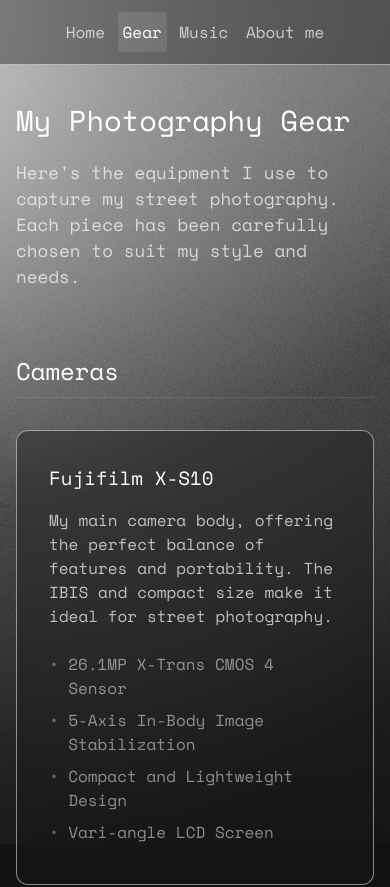
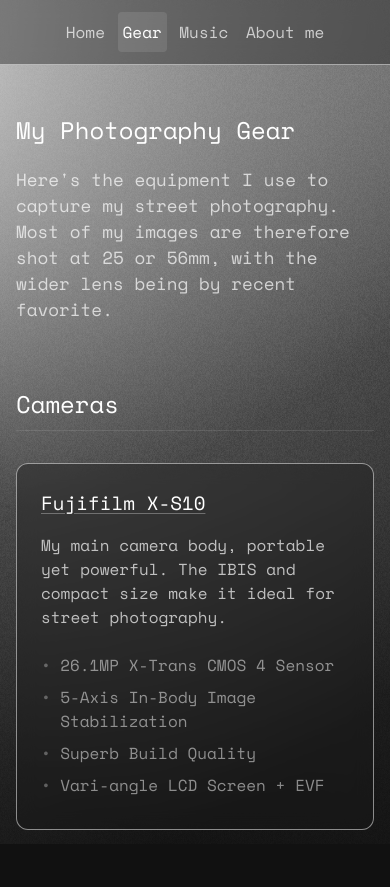
Before and after one commit to ccandour/photo-portfolio, a SvelteKit app: page /gear in a window 390 px wide. Shown: the top 887 px of the page. Built offline with nearby package versions, Linux system fonts and the light colour scheme.

Commit message:
feat: add gear links and change the text on the site to be less cringe

```diff
--- a/src/lib/data/gear.ts
+++ b/src/lib/data/gear.ts
@@ -4,56 +4,61 @@
   {
     type: 'camera',
     name: 'Fujifilm X-S10',
-    description: 'My main camera body, offering the perfect balance of features and portability. The IBIS and compact size make it ideal for street photography.',
+    description: 'My main camera body, portable yet powerful. The IBIS and compact size make it ideal for street photography.',
     specs: [
       '26.1MP X-Trans CMOS 4 Sensor',
       '5-Axis In-Body Image Stabilization',
-      'Compact and Lightweight Design',
-      'Vari-angle LCD Screen'
-    ]
+      'Superb Build Quality',
+      'Vari-angle LCD Screen + EVF',
+    ],
+    url: 'https://fujifilm-x.com/global/products/cameras/x-s10/'
   },
   {
     type: 'lens',
     name: 'Viltrox 56mm f/1.4',
-    description: 'My portrait lens of choice. The 85mm equivalent focal length and wide aperture create beautiful subject separation and bokeh.',
+    description: 'My AF lens of choice. The 85mm equivalent focal length and wide aperture create beautiful subject separation and bokeh.',
     specs: [
       'Fast f/1.4 Maximum Aperture',
-      'Ideal Portrait Focal Length',
+      'Ideal Focal Length for Narrower Street Shots',
       'Excellent Build Quality',
-      'Electronic Aperture Control'
-    ]
+      'Decent Autofocus',
+    ],
+    url: 'https://viltrox.com/products/viltrox-af-56mm-f14-x-mount-lens'
   },
   {
     type: 'lens',
     name: 'TTArtisan 25mm f/2.0',
-    description: 'My go-to lens for street photography. The 37.5mm equivalent focal length provides a natural perspective, perfect for environmental shots.',
+    description: 'My go-to lens for street photography. The 37.5mm equivalent focal length is perfect for creating layered compositions.',
     specs: [
       'Compact All-Metal Construction',
       'Manual Focus Design',
-      'Close Focus Distance: 25cm',
+      'Sharp Optics with Minimal Distortion',
       'Click-Stop Aperture Ring'
-    ]
+    ],
+    url: 'https://www.ttartisan.com/?list_10/152.html'
   },
   {
     type: 'accessory',
     name: 'Think Tank Mirrorless Mover 20 v2',
-    description: 'My everyday camera bag. Perfectly sized for a mirrorless setup with room for extra lenses and accessories.',
+    description: 'My everyday camera bag. Perfectly fits my camera plus the two lenses I own.',
     specs: [
       'Water-Resistant Fabric',
-      'Dedicated Tablet Compartment',
-      'Removable Shoulder Strap',
+      'Magnetic Closure',
+      'Padded Interior Dividers',
       'Front Organizer Pocket'
-    ]
+    ],
+    url: 'https://www.thinktankphoto.com/products/mirrorless-mover-20-v2'
   },
   {
     type: 'accessory',
     name: 'Lightroom + Dehancer Plugin',
-    description: 'My post-processing workflow combines Lightroom\'s powerful organization and RAW processing with Dehancer\'s film-like color grading.',
+    description: 'My post-processing workflow combines Lightroom\'s powerful calibration and RAW processing with Dehancer\'s film-like color grading.',
     specs: [
+      'Great RAF Demosaicing',
       'Advanced Color Grading',
       'Film Stock Emulation',
-      'Non-Destructive Editing',
-      'Professional Asset Management'
-    ]
+      'Fast and Efficient Workflow',
+    ],
+    url: 'https://www.adobe.com/products/photoshop-lightroom.html'
   }
 ];
--- a/src/lib/types.ts
+++ b/src/lib/types.ts
@@ -33,6 +33,7 @@
   name: string;
   description: string;
   specs: string[];
+  url?: string;
   image?: string;
 }
 
--- a/src/routes/+page.svelte
+++ b/src/routes/+page.svelte
@@ -28,7 +28,7 @@
   }
 
   main {
-    margin-top: 6rem;
+    margin-top: 8rem;
     padding: 0;
     position: relative;
     z-index: 1;
@@ -69,10 +69,21 @@
       padding: 0 1.5rem;
     }
 
+    main {
+      margin-top: 7rem;
+    }
+
     h1 {
-      font-size: 1.3rem; /* Smaller font size for tablet */
+      font-size: 1.3rem;
       padding: 1.5rem;
       margin-bottom: 1rem;
+      text-align: left;
+    }
+
+    .attribution {
+      text-align: right;
+      padding-right: 1.5rem;
+      margin-top: 0;
     }
   }
 
@@ -82,13 +93,23 @@
     }
 
     main {
-      margin-top: 4rem;
+      margin-top: 6rem;
     }
 
     h1 {
-      font-size: 1.1rem; /* Even smaller for mobile phones */
+      font-size: 1.1rem;
       padding: 1rem;
-      line-height: 1.3; /* Slightly increase line height for better readability */
+      line-height: 1.4;
+      text-align: left;
+      margin-bottom: 0.5rem;
+    }
+
+    .attribution {
+      text-align: right;
+      padding-right: 1rem;
+      font-size: 0.8rem;
+      margin-top: 0.25rem;
+      margin-bottom: 2.5rem;
     }
   }
 </style>
--- a/src/routes/about/+page.svelte
+++ b/src/routes/about/+page.svelte
@@ -68,7 +68,7 @@
 <div class="wrapper">
   <main>
     <h1>About Me</h1>
-    <p class="intro">Hi! I'm Piotr, a street photographer capturing moments in urban environments. Here's where you can find me online:</p>
+    <p class="intro">Hi! I'm Piotr, an 18-year-old streetphotographer from Poland. You can also find me here:</p>
 
     <div class="links">
       {#each links as link}
@@ -188,7 +188,7 @@
     }
 
     h1 {
-      font-size: 1.8rem; /* Smaller font size for tablet */
+      font-size: 1.8rem;
     }
   }
 
--- a/src/routes/gear/+page.svelte
+++ b/src/routes/gear/+page.svelte
@@ -12,7 +12,7 @@
 <div class="wrapper">
   <main>
     <h1>My Photography Gear</h1>
-    <p class="intro">Here's the equipment I use to capture my street photography. Each piece has been carefully chosen to suit my style and needs.</p>
+    <p class="intro">Here's the equipment I use to capture my street photography. Most of my images are therefore shot at 25 or 56mm, with the wider lens being by recent favorite.</p>
 
     {#each Object.entries(categories) as [type, title]}
       <section>
@@ -21,7 +21,13 @@
           {#each data.gear.filter(item => item.type === type) as item}
             <div class="gear-card">
               <div class="gear-content">
-                <h3>{item.name}</h3>
+                <h3>
+                  {#if item.url}
+                    <a href={item.url} target="_blank" rel="noopener noreferrer">{item.name}</a>
+                  {:else}
+                    {item.name}
+                  {/if}
+                </h3>
                 <p class="description">{item.description}</p>
                 <ul class="specs">
                   {#each item.specs as spec}
@@ -112,6 +118,19 @@
     color: #fff;
   }
 
+  h3 a {
+    color: #fff;
+    text-decoration: underline;
+    text-decoration-color: rgba(255, 255, 255, 0.3);
+    text-underline-offset: 3px;
+    transition: all 0.2s ease;
+  }
+
+  h3 a:hover {
+    text-decoration-color: rgba(255, 255, 255, 0.8);
+    color: rgba(255, 255, 255, 0.9);
+  }
+
   .description {
     color: rgba(255, 255, 255, 0.7);
     margin-bottom: 1.5rem;
@@ -144,11 +163,16 @@
     }
 
     main {
+      margin-top: 6rem;
       padding: 1.5rem 0;
     }
 
     h1 {
-      font-size: 1.8rem; /* Smaller font size for tablet */
+      font-size: 1.8rem;
+    }
+
+    .gear-grid {
+      grid-template-columns: 1fr;
     }
   }
 
@@ -158,7 +182,16 @@
     }
 
     main {
+      margin-top: 5rem;
       padding: 1rem 0;
+    }
+
+    h1 {
+      font-size: 1.5rem;
+    }
+
+    .gear-content {
+      padding: 1.5rem;
     }
   }
 </style>
--- a/src/routes/music/+page.svelte
+++ b/src/routes/music/+page.svelte
@@ -18,12 +18,12 @@
     },
     {
       searchQuery: 'artist:"AERIAL LOVE FEED" track:"Raise Up"',
-      description: 'kinda rocks.',
+      description: 'this album is pretty nice i think.',
       mood: 'Atmospheric'
     },
     {
       searchQuery: 'artist:"Cocteau Twins" track:"Frou-Frou Foxes in Midsummer Fires"',
-      description: 'this album is a masterpiece, go listen.',
+      description: 'now this is a masterpiece, go listen.',
       mood: 'Dreamy'
     },
     {
@@ -38,7 +38,7 @@
     },
     {
       searchQuery: 'artist:"Alvvays" track:"Archie, Marry Me"',
-      description: 'Alvvays great.',
+      description: 'Alvvays is so peak ong.',
       mood: 'Upbeat'
     },
     {
@@ -48,7 +48,7 @@
     },
     {
       searchQuery: 'track:"Baby Baby" artist:"Going Steady"',
-      description: 'japanese punk rock anthem.',
+      description: 'j-punk anthem.',
       mood: 'Energetic'
     }
   ];
@@ -111,7 +111,7 @@
 <div class="wrapper">
   <main>
     <h1>Music Picks</h1>
-    <p class="intro">A collection of tracks from albums that inspire my work.</p>
+    <p class="intro">Some peak music, check it out.</p>
 
     <div class="recommendations">
       {#if loading}
@@ -358,36 +358,57 @@
     }
 
     main {
+      margin-top: 6rem;
       padding: 1.5rem 0;
     }
 
     h1 {
-      font-size: 1.8rem; /* Smaller font size for tablet */
+      font-size: 1.8rem;
     }
 
-    /* Add these new styles for better mobile layout */
     .track-main {
-      flex-direction: column;
+      flex-direction: row;
       gap: 1rem;
+      padding: 1rem;
     }
 
     .album-art {
-      width: 100%;
-      height: auto;
-      aspect-ratio: 1/1;
-      max-width: 200px;
-      margin: 0 auto;
-      margin-bottom: 1rem;
-      margin-top: 1rem;
+      width: 80px;
+      height: 80px;
+      flex-shrink: 0;
+    }
+
+    .play-button {
+      width: 40px;
+      height: 40px;
+    }
+
+    .play-button svg {
+      width: 20px;
+      height: 20px;
     }
 
     .track-header {
       flex-direction: column;
-      gap: 0.5rem;
+      gap: 0.25rem;
+      margin-bottom: 0.5rem;
     }
 
+    .track-title {
+      font-size: 1rem;
+    }
+
+    .track-artist {
+      font-size: 0.85rem;
+    }
+
+    .description,
     .duration {
-      align-self: flex-start;
+      display: none;
+    }
+
+    .track-meta {
+      display: none;
     }
   }
 
@@ -397,16 +418,44 @@
     }
 
     main {
+      margin-top: 5rem;
       padding: 1rem 0;
     }
 
-    .track-title {
-      font-size: 1.1rem;
+    .recommendations {
+      gap: 1.5rem;
     }
 
-    .track-artist,
+    .track-main {
+      padding: 0.75rem;
+      gap: 0.75rem;
+    }
+
+    .album-art {
+      width: 60px; /* Even smaller on very small screens */
+      height: 60px;
+    }
+
+    .play-button {
+      width: 32px;
+      height: 32px;
+    }
+
+    .play-button svg {
+      width: 16px;
+      height: 16px;
+    }
+
+    .track-title {
+      font-size: 0.9rem;
+    }
+
+    .track-artist {
+      font-size: 0.8rem;
+    }
+
     .description {
-      font-size: 0.85rem;
+      font-size: 0.75rem;
     }
   }
 </style>
```
